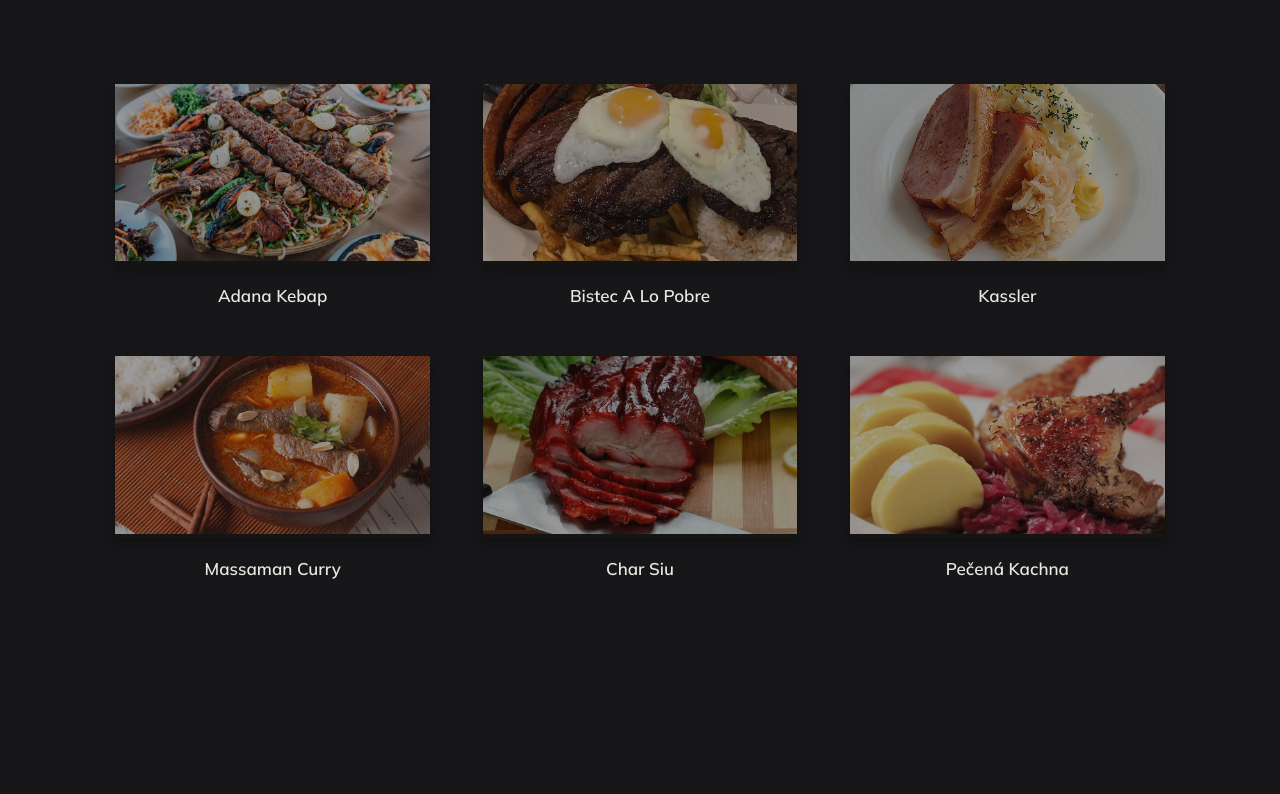
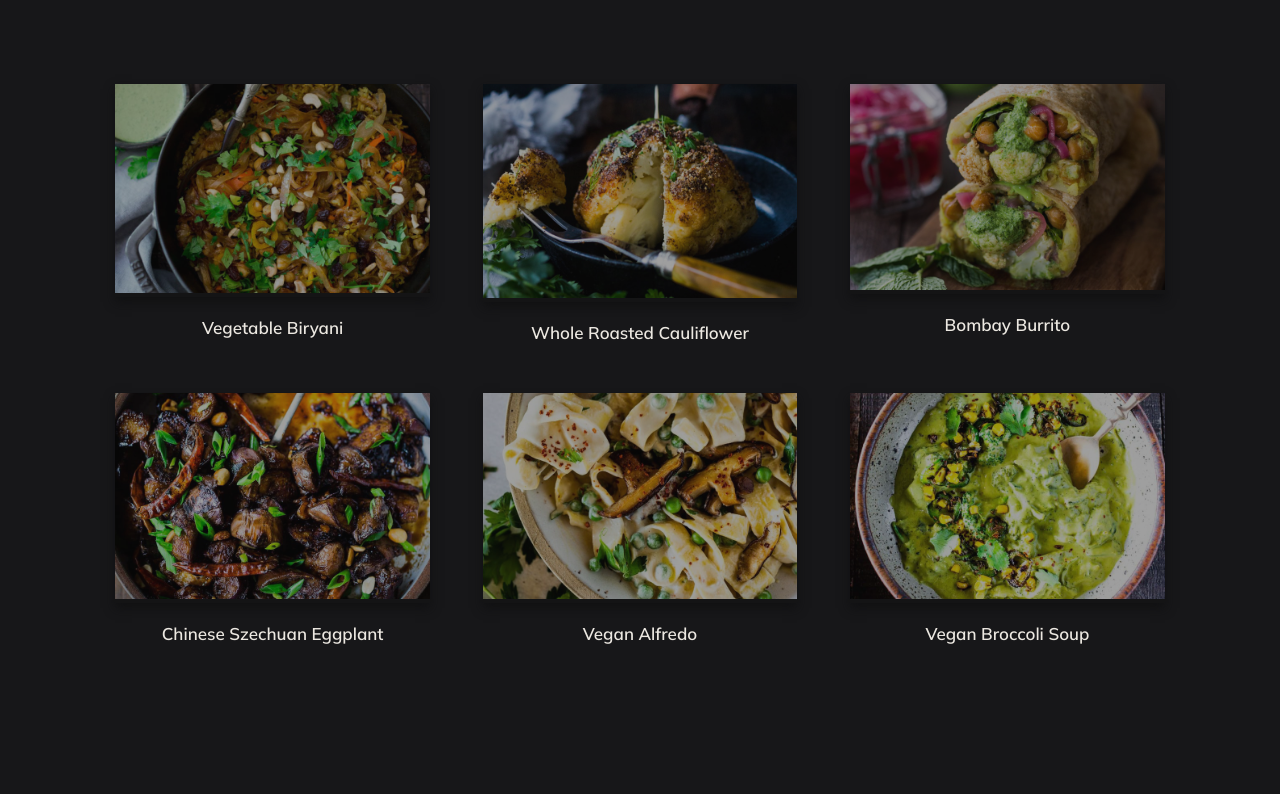
Before and after one commit to TarekVisch/restaurant-page, a website built with webpack: page dist/index.html in a window 1280 px wide. Shown: the part 310-1104 px from the top of the page. Before the commit the page ends 1039 px from the top, so only its background shows below. Built offline with nearby package versions, Linux system fonts and the light colour scheme.

Commit message:
Create vegan section

```diff
--- a/dist/index.html
+++ b/dist/index.html
@@ -94,13 +94,12 @@
         </div>
       </section> -->
 
-      <section class="main__menu">
+      <!-- Meat -->
+      <!-- <section class="main__menu">
         <div class="main__menu--container">
           <h2 class="main__menu--header">Meat</h2>
           <div class="main__menu--gallery">
-            <!-- Row -->
             <div class="main__menu--gallery-row">
-              <!-- Col 1 -->
               <div class="main__menu--gallery-col">
                 <div class="main__menu--dishe">
                   <div class="main__menu--dishe-image">
@@ -112,7 +111,6 @@
                   <div class="main__menu--dishe-text">Adana kebap</div>
                 </div>
               </div>
-              <!-- Col 2 -->
               <div class="main__menu--gallery-col">
                 <div class="main__menu--dishe">
                   <div class="main__menu--dishe-image">
@@ -124,7 +122,6 @@
                   <div class="main__menu--dishe-text">Bistec a lo pobre</div>
                 </div>
               </div>
-              <!-- Col 3 -->
               <div class="main__menu--gallery-col">
                 <div class="main__menu--dishe">
                   <div class="main__menu--dishe-image">
@@ -133,7 +130,6 @@
                   <div class="main__menu--dishe-text">Kassler</div>
                 </div>
               </div>
-              <!-- Col 4 -->
               <div class="main__menu--gallery-col">
                 <div class="main__menu--dishe">
                   <div class="main__menu--dishe-image">
@@ -145,7 +141,6 @@
                   <div class="main__menu--dishe-text">Massaman Curry</div>
                 </div>
               </div>
-              <!-- Col 5 -->
               <div class="main__menu--gallery-col">
                 <div class="main__menu--dishe">
                   <div class="main__menu--dishe-image">
@@ -154,7 +149,6 @@
                   <div class="main__menu--dishe-text">Char siu</div>
                 </div>
               </div>
-              <!-- Col 6 -->
               <div class="main__menu--gallery-col">
                 <div class="main__menu--dishe">
                   <div class="main__menu--dishe-image">
@@ -164,6 +158,87 @@
                     />
                   </div>
                   <div class="main__menu--dishe-text">Pečená kachna</div>
+                </div>
+              </div>
+            </div>
+          </div>
+        </div>
+      </section> -->
+
+      <!-- Vegan -->
+      <section class="main__menu">
+        <div class="main__menu--container">
+          <h2 class="main__menu--header">Vegan</h2>
+          <div class="main__menu--gallery">
+            <div class="main__menu--gallery-row">
+              <div class="main__menu--gallery-col">
+                <div class="main__menu--dishe">
+                  <div class="main__menu--dishe-image">
+                    <img
+                      src="./images/food/vegan/briyani.jpg"
+                      alt="Vegetable Biryani"
+                    />
+                  </div>
+                  <div class="main__menu--dishe-text">Vegetable Biryani</div>
+                </div>
+              </div>
+              <div class="main__menu--gallery-col">
+                <div class="main__menu--dishe">
+                  <div class="main__menu--dishe-image">
+                    <img
+                      src="./images/food/vegan/whole-roasted-cauliflower.jpg"
+                      alt="Whole Roasted Cauliflower"
+                    />
+                  </div>
+                  <div class="main__menu--dishe-text">
+                    Whole Roasted Cauliflower
+                  </div>
+                </div>
+              </div>
+              <div class="main__menu--gallery-col">
+                <div class="main__menu--dishe">
+                  <div class="main__menu--dishe-image">
+                    <img
+                      src="./images/food/vegan/bombay-burrito.jpg"
+                      alt="Bombay Burrito"
+                    />
+                  </div>
+                  <div class="main__menu--dishe-text">Bombay Burrito</div>
+                </div>
+              </div>
+              <div class="main__menu--gallery-col">
+                <div class="main__menu--dishe">
+                  <div class="main__menu--dishe-image">
+                    <img
+                      src="./images/food/vegan/szechuan-eggplant.jpg"
+                      alt="Chinese Szechuan Eggplant"
+                    />
+                  </div>
+                  <div class="main__menu--dishe-text">
+                    Chinese Szechuan Eggplant
+                  </div>
+                </div>
+              </div>
+              <div class="main__menu--gallery-col">
+                <div class="main__menu--dishe">
+                  <div class="main__menu--dishe-image">
+                    <img
+                      src="./images/food/vegan/vegan-alfredo-sauce.jpg"
+                      alt="Vegan Alfredo"
+                    />
+                  </div>
+                  <div class="main__menu--dishe-text">Vegan Alfredo</div>
+                </div>
+              </div>
+              <div class="main__menu--gallery-col">
+                <div class="main__menu--dishe">
+                  <div class="main__menu--dishe-image">
+                    <img
+                      src="./images/food/vegan/vegan-broccoli-soup.jpg"
+                      alt="Vegan Broccoli Soup"
+                    />
+                  </div>
+                  <div class="main__menu--dishe-text">Vegan Broccoli Soup</div>
                 </div>
               </div>
             </div>
```
Also changed, not shown: dist/images/food/vegan/bombay-burrito.jpg (added), dist/images/food/vegan/briyani.jpg (added), dist/images/food/vegan/szechuan-eggplant.jpg (added), dist/images/food/vegan/vegan-alfredo-sauce.jpg (added), dist/images/food/vegan/vegan-broccoli-soup.jpg (added), dist/images/food/vegan/whole-roasted-cauliflower.jpg (added).
